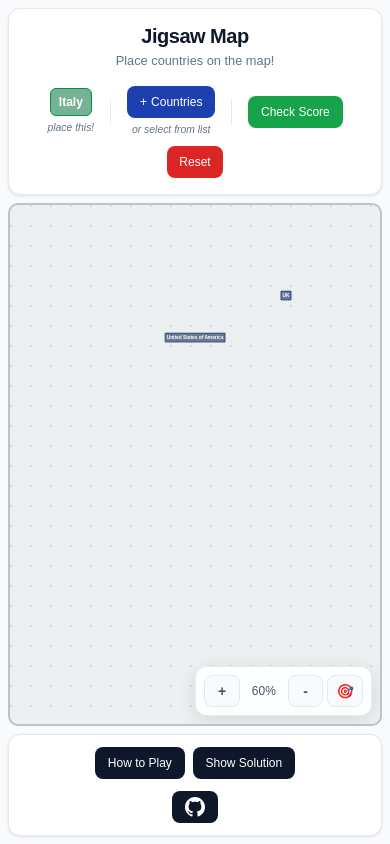
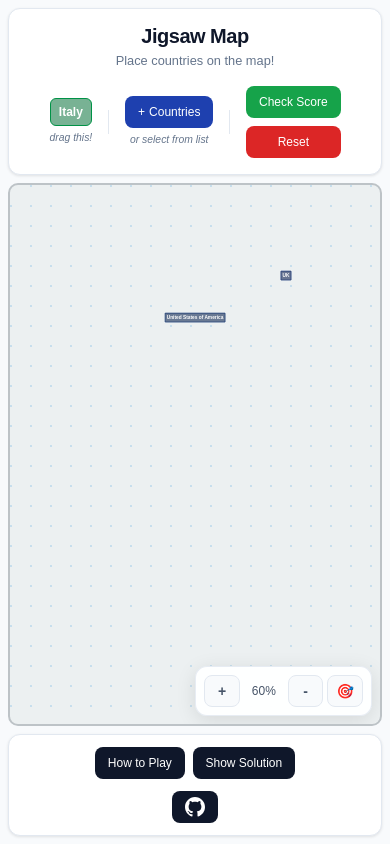
Before and after one commit to error-magnet/jigsaw-map, a React (Vite) app: page / in a window 390 px wide. Built offline with nearby package versions, Linux system fonts and the light colour scheme.

Commit message:
added random country element

```diff
--- a/src/App.css
+++ b/src/App.css
@@ -87,6 +87,13 @@
   background-color: #cbd5e1;
   color: #64748b;
   cursor: not-allowed;
+}
+
+/* Action buttons container - horizontal on desktop */
+.action-buttons {
+  display: flex;
+  gap: 0.75rem;
+  align-items: center;
 }
 
 /* Button Variants */
@@ -846,6 +853,19 @@
     height: 32px;
   }
 
+  /* Action buttons container for mobile */
+  .action-buttons {
+    display: flex;
+    flex-direction: column;
+    gap: 0.5rem;
+    align-items: center;
+  }
+
+  .action-buttons button {
+    width: 100%;
+    max-width: 120px;
+  }
+
   .bottom-controls {
     flex-direction: column;
     gap: 0.75rem;
--- a/src/components/CountryBlock.jsx
+++ b/src/components/CountryBlock.jsx
@@ -74,7 +74,7 @@ const CountryBlock = ({ country, onPositionChange, isPlaced, position, index, on
       }
 
       // Only check for panning occasionally to reduce performance impact
-      if (Math.abs(deltaX) % 5 === 0 || Math.abs(deltaY) % 5 === 0) {
+      if (Math.abs(deltaX) % 10 === 0 || Math.abs(deltaY) % 10 === 0) {
         checkAndPan(currentPos.x, currentPos.y);
       }
     };
--- a/src/components/GameBoard.jsx
+++ b/src/components/GameBoard.jsx
@@ -16,8 +16,6 @@ const GameBoard = () => {
   const { zoom, pan, handleZoom, handlePan, resetZoom, zoomIn, zoomOut } = useZoom(initialZoom, 0.5, 10);
   const [isPanning, setIsPanning] = useState(false);
   const [lastMousePos, setLastMousePos] = useState({ x: 0, y: 0 });
-  const [initialMousePos, setInitialMousePos] = useState({ x: 0, y: 0 });
-  const [initialTouchPos, setInitialTouchPos] = useState({ x: 0, y: 0 });
   const [lastTouchDistance, setLastTouchDistance] = useState(null);
   const [touches, setTouches] = useState([]);
 
@@ -154,25 +152,7 @@ const GameBoard = () => {
     if (e.target === gameBoardRef.current || e.target.classList.contains('game-world')) {
       setIsPanning(true);
       setLastMousePos({ x: e.clientX, y: e.clientY });
-      setInitialMousePos({ x: e.clientX, y: e.clientY });
       e.preventDefault();
-    }
-  };
-
-  const handleCanvasClick = (e) => {
-    // Only handle clicks if we have a random country
-    if (currentRandomCountry && (e.target === gameBoardRef.current || e.target.classList.contains('game-world'))) {
-      const rect = gameBoardRef.current.getBoundingClientRect();
-
-      // Convert screen coordinates to game board coordinates (accounting for zoom and pan)
-      const gameX = (e.clientX - rect.left - pan.x * zoom) / zoom;
-      const gameY = (e.clientY - rect.top - pan.y * zoom) / zoom;
-
-      // Place the random country at the clicked position
-      handlePositionChange(currentRandomCountry.name, { x: gameX, y: gameY });
-
-      // Get next random country
-      setTimeout(() => getRandomCountry(), 100);
     }
   };
 
@@ -185,22 +165,8 @@ const GameBoard = () => {
     }
   };
 
-  const handleMouseUp = (e) => {
-    if (isPanning) {
-      // Check if this was a click (not a drag) - small movement tolerance
-      const deltaX = Math.abs(e.clientX - initialMousePos.x);
-      const deltaY = Math.abs(e.clientY - initialMousePos.y);
-      const isClick = deltaX < 5 && deltaY < 5;
-
+  const handleMouseUp = () => {
     setIsPanning(false);
-
-      // Handle click after state is updated
-      if (isClick) {
-        // Use the initial mouse position for more accurate placement
-        const clickEvent = { ...e, clientX: initialMousePos.x, clientY: initialMousePos.y };
-        setTimeout(() => handleCanvasClick(clickEvent), 10);
-      }
-    }
   };
 
   // Touch event handlers
@@ -215,7 +181,6 @@ const GameBoard = () => {
       if (e.target === gameBoardRef.current || e.target.classList.contains('game-world')) {
         setIsPanning(true);
         setLastMousePos({ x: touch.clientX, y: touch.clientY });
-        setInitialTouchPos({ x: touch.clientX, y: touch.clientY });
       }
     } else if (touchArray.length === 2) {
       // Two touches - prepare for pinch zoom
@@ -249,24 +214,10 @@ const GameBoard = () => {
   const handleTouchEnd = (e) => {
     e.preventDefault();
     const touchArray = Array.from(e.touches);
-    const changedTouches = Array.from(e.changedTouches);
 
     if (touchArray.length === 0) {
-      // All touches ended - check if this was a tap
-      if (isPanning && changedTouches.length === 1) {
-        const touch = changedTouches[0];
-        const deltaX = Math.abs(touch.clientX - initialTouchPos.x);
-        const deltaY = Math.abs(touch.clientY - initialTouchPos.y);
-        const isTap = deltaX < 10 && deltaY < 10; // Slightly larger threshold for touch
-
+      // All touches ended
       setIsPanning(false);
-
-        if (isTap) {
-          // Use the initial touch position for more accurate placement
-          const tapEvent = { ...e, clientX: initialTouchPos.x, clientY: initialTouchPos.y, target: gameBoardRef.current };
-          setTimeout(() => handleCanvasClick(tapEvent), 10);
-        }
-      }
       setLastTouchDistance(null);
       setTouches([]);
     } else if (touchArray.length === 1) {
@@ -331,7 +282,7 @@ const GameBoard = () => {
                   gameBoardRef={gameBoardRef}
                 />
               </div>
-              <span className="place-this-subtitle">place this!</span>
+              <span className="place-this-subtitle">drag this!</span>
             </div>
           )}
           <div className="button-separator"></div>
@@ -345,6 +296,7 @@ const GameBoard = () => {
             <span className="countries-subtitle">or select from list</span>
           </div>
           <div className="button-separator"></div>
+          <div className="action-buttons">
             {!solutionShown && (
               <button
                 className="btn-primary"
@@ -359,6 +311,7 @@ const GameBoard = () => {
             >
               Reset
             </button>
+          </div>
         </div>
       </div>
 
```
Lines whose indentation alone changed are shown as unchanged.
